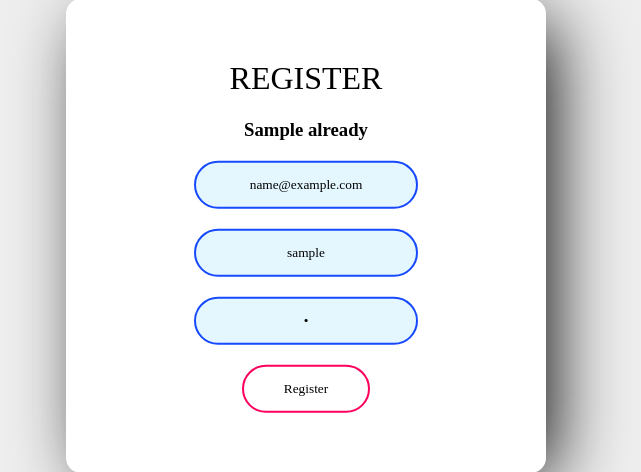
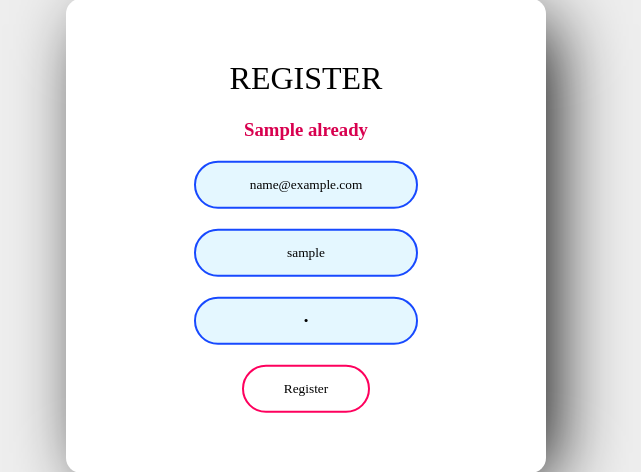
Before and after one commit to Itsuki-0129/-, a Flask app: template templates/register.html in a window 1280 px wide. Shown: the part 199-671 px from the top of the page, without its empty margins (334-975 px from the left). Run offline with Flask 2, Linux system fonts and the light colour scheme; the template is opened without the code that fills it: most values are stand-ins (such as "Sample title", 1, 10 or a date in 2020).

Commit message:
cssの登録被りメッセージの色を垢に反映

```diff
--- a/static/css/style.css
+++ b/static/css/style.css
@@ -150,7 +150,7 @@ li{
     font-weight: 500;
 }
 
-.box h2{
+.box h3{
     color: #d8004f;
 }
 
```
Also changed, not shown: 4 other files.
